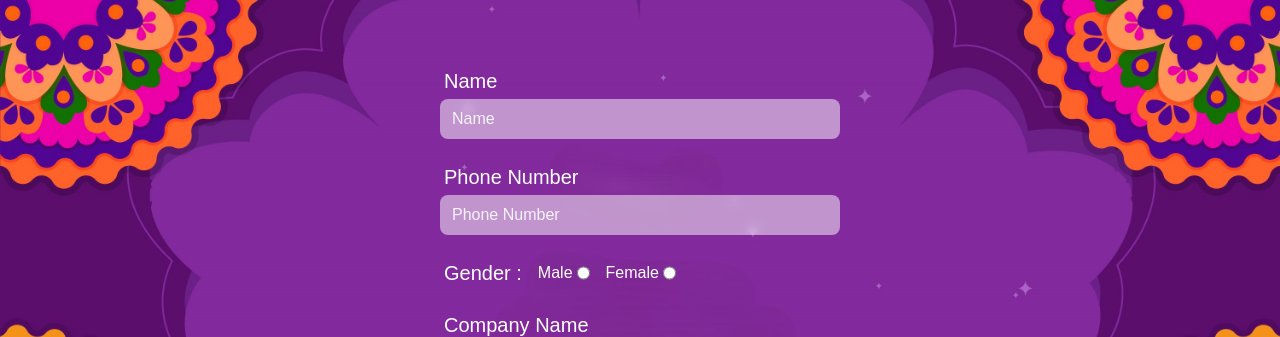
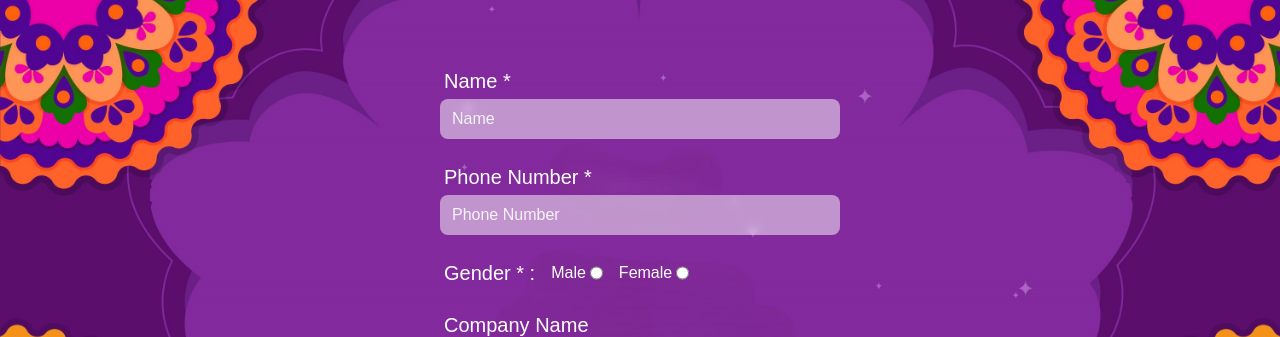
Before and after one commit to visitrx/pmangatram, a Next.js app: page / in a window 1280 px wide. Shown: the part 200-537 px from the top of the page. Built offline with nearby package versions, Linux system fonts and the light colour scheme.

Commit message:
Remove company field requirement from registration validation and update UI labels to indicate mandatory fields

```diff
--- a/src/app/api/register/route.ts
+++ b/src/app/api/register/route.ts
@@ -15,7 +15,7 @@ export async function POST(req: Request) {
     const company = formData.get('company')?.toString()?.trim();
 
     // Check if the email and password are provided
-    if (!name || !number || !gender || !company) {
+    if (!name || !number || !gender ) {
         return NextResponse.json({ error: 'Please fill all the fields' }, { status: 400 })
     }
 
--- a/src/app/page.tsx
+++ b/src/app/page.tsx
@@ -60,7 +60,7 @@ export default function Home() {
       company
     };
 
-    if (!formData.name || !formData.number || !formData.gender || !formData.company) {
+    if (!formData.name || !formData.number || !formData.gender) {
       toast.error("Please fill all the fields.");
       setIsSubmitting(false);
       return;
@@ -122,7 +122,7 @@ export default function Home() {
         <div>
           <label
             className="heading"
-            htmlFor="name">{languageList[language].name}</label>
+            htmlFor="name">{languageList[language].name} *</label>
           <input
             required
             className="input"
@@ -136,7 +136,7 @@ export default function Home() {
         <div>
           <label
             className="heading"
-            htmlFor="number">{languageList[language].number}</label>
+            htmlFor="number">{languageList[language].number} *</label>
           <input
             required
             className="input"
@@ -150,7 +150,7 @@ export default function Home() {
         </div>
 
         <div className="flex gap-4 items-center">
-          <div className="heading">{languageList[language].gender} : </div>
+          <div className="heading">{languageList[language].gender} * : </div>
 
           <label
             className="flex gap-1 text-white"
@@ -186,7 +186,6 @@ export default function Home() {
             className="heading"
             htmlFor="company">{languageList[language].company}</label>
           <input
-            required
             className="input"
             type="text"
             placeholder={languageList[language].company}
--- a/src/config/models/register.ts
+++ b/src/config/models/register.ts
@@ -17,7 +17,6 @@ const registerSchema = new mongoose.Schema({
     },
     company: {
         type: String,
-        required: true,
     }
 }, { timestamps: true });
 
```
